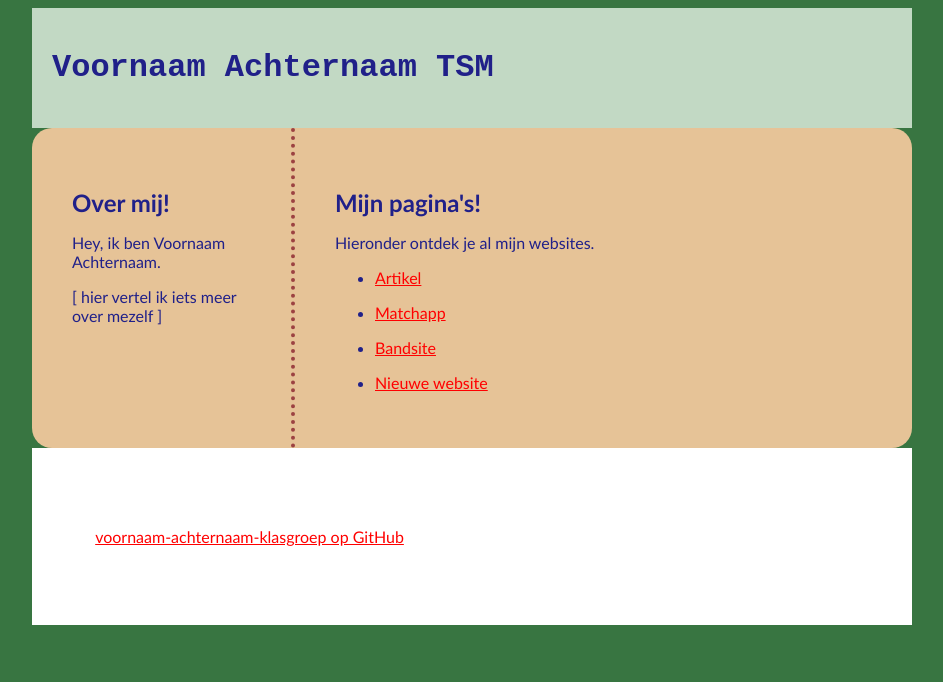
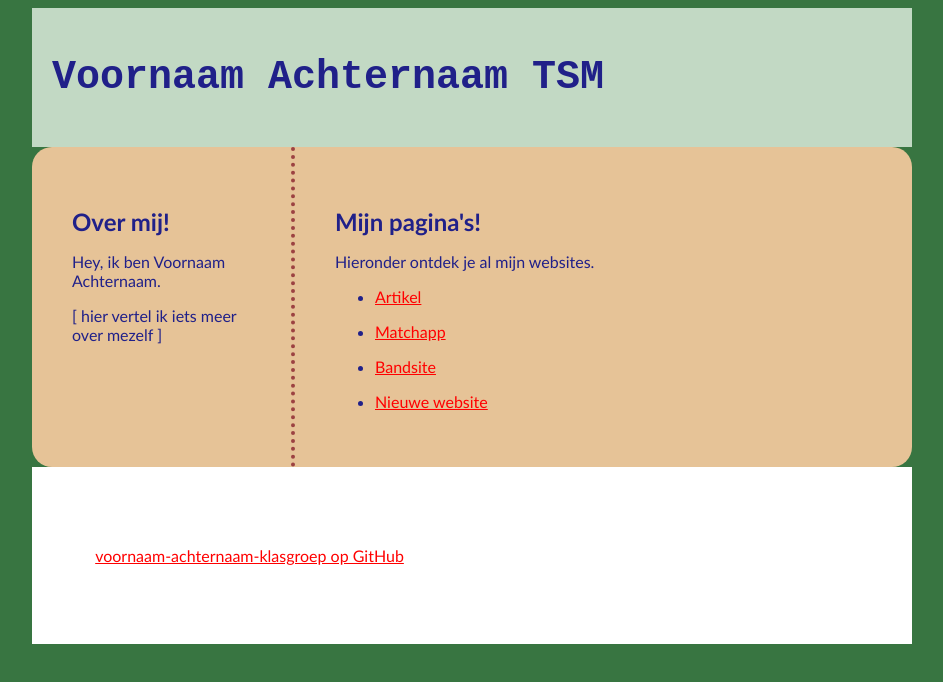
Before and after one commit to vincent-vander-cruyssen-tsm/Script-4gtb, a plain HTML site: page index.html in a window 1280 px wide. Shown: the whole page, without its empty margins (168-1111 px from the left). Drawn offline with Linux system fonts and the light colour scheme.

Commit message:
qweryuio

```diff
--- a/style.css
+++ b/style.css
@@ -3,6 +3,7 @@
 body {
     background-color: rgb(56, 117, 65);
     font-family: Trebuchet MS;
+
     color: rgb(32, 32, 137);
 }
 
@@ -12,6 +13,8 @@ h2, p, li {
 
 h1 {
     font-family: 'Courier New', Courier, monospace;
+    font-size: 40px;
+    /* font-size: 2rem; */
 }
 
 a {
```
